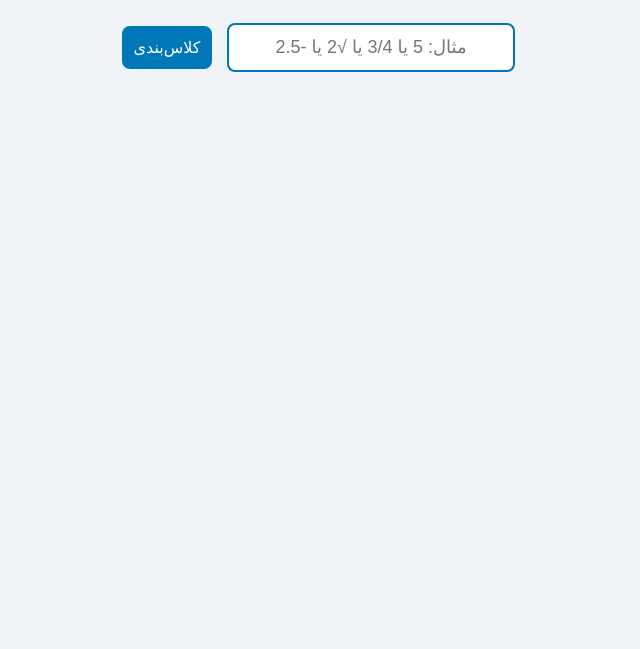
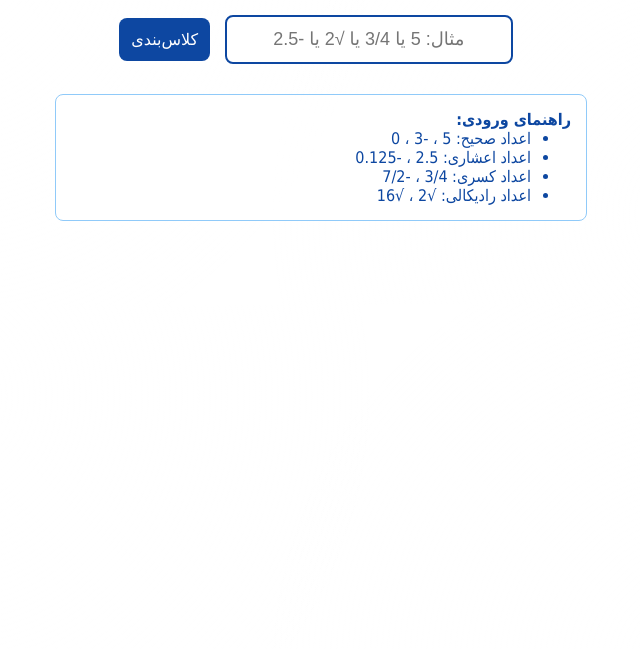
Before and after one commit to zebrahimy541-bit/math, a plain HTML site: page index.html in a window 1280 px wide. Shown: the part 151-800 px from the top of the page, without its empty margins (319-959 px from the left). Drawn offline with Linux system fonts and the light colour scheme.

Commit message:
Update index.html

```diff
--- a/index.html
+++ b/index.html
@@ -6,18 +6,22 @@
   <style>
     body {
       font-family: Tahoma, sans-serif;
-      background: #f0f4f8;
+      margin: 0;
       text-align: center;
       padding: 40px;
+      /* پس‌زمینه با تناژ آبی و سفید و طرح ریاضی */
+      background: linear-gradient(135deg, #e0f7fa 0%, #bbdefb 100%);
+      background-image: radial-gradient(circle at 20% 20%, rgba(255,255,255,0.3) 0%, transparent 40%),
+                        radial-gradient(circle at 80% 80%, rgba(255,255,255,0.3) 0%, transparent 40%);
     }
-    h1 { color: #0077b6; }
+    h1 { color: #0d47a1; }
     input {
       padding: 12px;
       margin: 10px;
       font-size: 18px;
       width: 260px;
       text-align: center;
-      border: 2px solid #0077b6;
+      border: 2px solid #0d47a1;
       border-radius: 8px;
     }
     button {
@@ -26,11 +30,11 @@
       cursor: pointer;
       border-radius: 8px;
       border: none;
-      background: #0077b6;
+      background: #0d47a1;
       color: white;
       transition: 0.2s;
     }
-    button:hover { background: #0096c7; }
+    button:hover { background: #1565c0; }
     .keyboard {
       display: none; /* مخفی پیش‌فرض */
       grid-template-columns: repeat(5, 1fr);
@@ -39,14 +43,14 @@
       margin: 20px auto;
     }
     .keyboard button {
-      background: #e0f7fa;
-      color: #0077b6;
+      background: #e3f2fd;
+      color: #0d47a1;
       font-weight: bold;
-      border: 1px solid #0077b6;
+      border: 1px solid #0d47a1;
       border-radius: 6px;
     }
     .keyboard button:hover {
-      background: #0077b6;
+      background: #0d47a1;
       color: white;
     }
     .result {
@@ -57,6 +61,21 @@
       display: inline-block;
     }
     .error { color: red; }
+    .guide {
+      margin: 20px auto;
+      max-width: 500px;
+      background: rgba(255,255,255,0.8);
+      border: 1px solid #90caf9;
+      border-radius: 8px;
+      padding: 15px;
+      text-align: right;
+      color: #0d47a1;
+    }
+    .guide ul {
+      margin: 0;
+      padding-left: 20px;
+      text-align: right;
+    }
   </style>
 </head>
 <body>
@@ -65,6 +84,17 @@
 
   <input type="text" id="numberInput" placeholder="مثال: 5 یا 3/4 یا √2 یا -2.5">
   <button onclick="classifyNumber()">کلاس‌بندی</button>
+
+  <!-- راهنمای ورودی -->
+  <div class="guide">
+    <strong>راهنمای ورودی:</strong>
+    <ul>
+      <li>اعداد صحیح: 5 ، -3 ، 0</li>
+      <li>اعداد اعشاری: 2.5 ، -0.125</li>
+      <li>اعداد کسری: 3/4 ، -7/2</li>
+      <li>اعداد رادیکالی: √2 ، √16</li>
+    </ul>
+  </div>
 
   <!-- کیبورد مجازی -->
   <div id="keyboard" class="keyboard">
```
